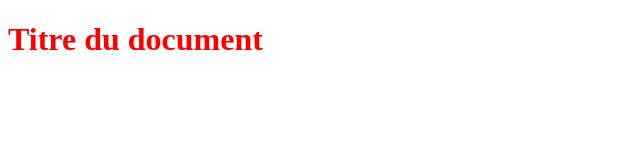
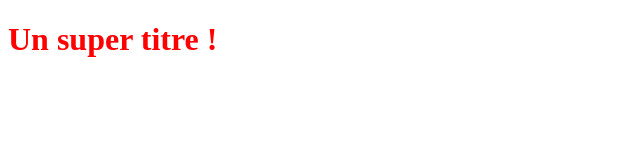
Before and after one commit to fluret/openclassr, a plain HTML site: page index.html in a window 1280 px wide. Shown: the whole page, without its empty margins (0-640 px from the left). Drawn offline with Linux system fonts and the light colour scheme.

Commit message:
Update titre index

```diff
--- a/index.html
+++ b/index.html
@@ -8,6 +8,6 @@
     <title>Document</title>
 </head>
 <body>
-    <h1>Titre du document</h1>
+    <h1>Un super titre !</h1>
 </body>
 </html>
```
